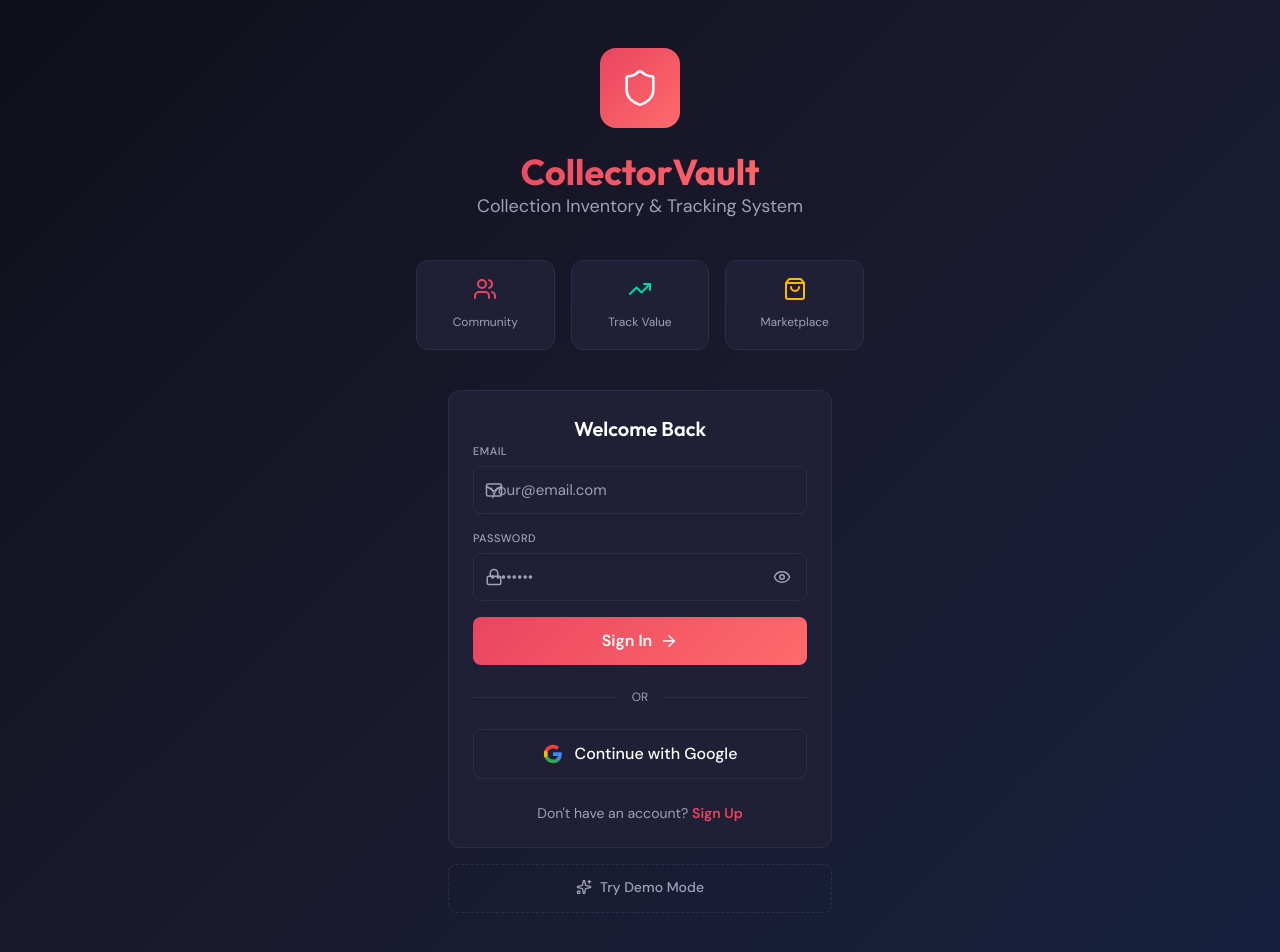
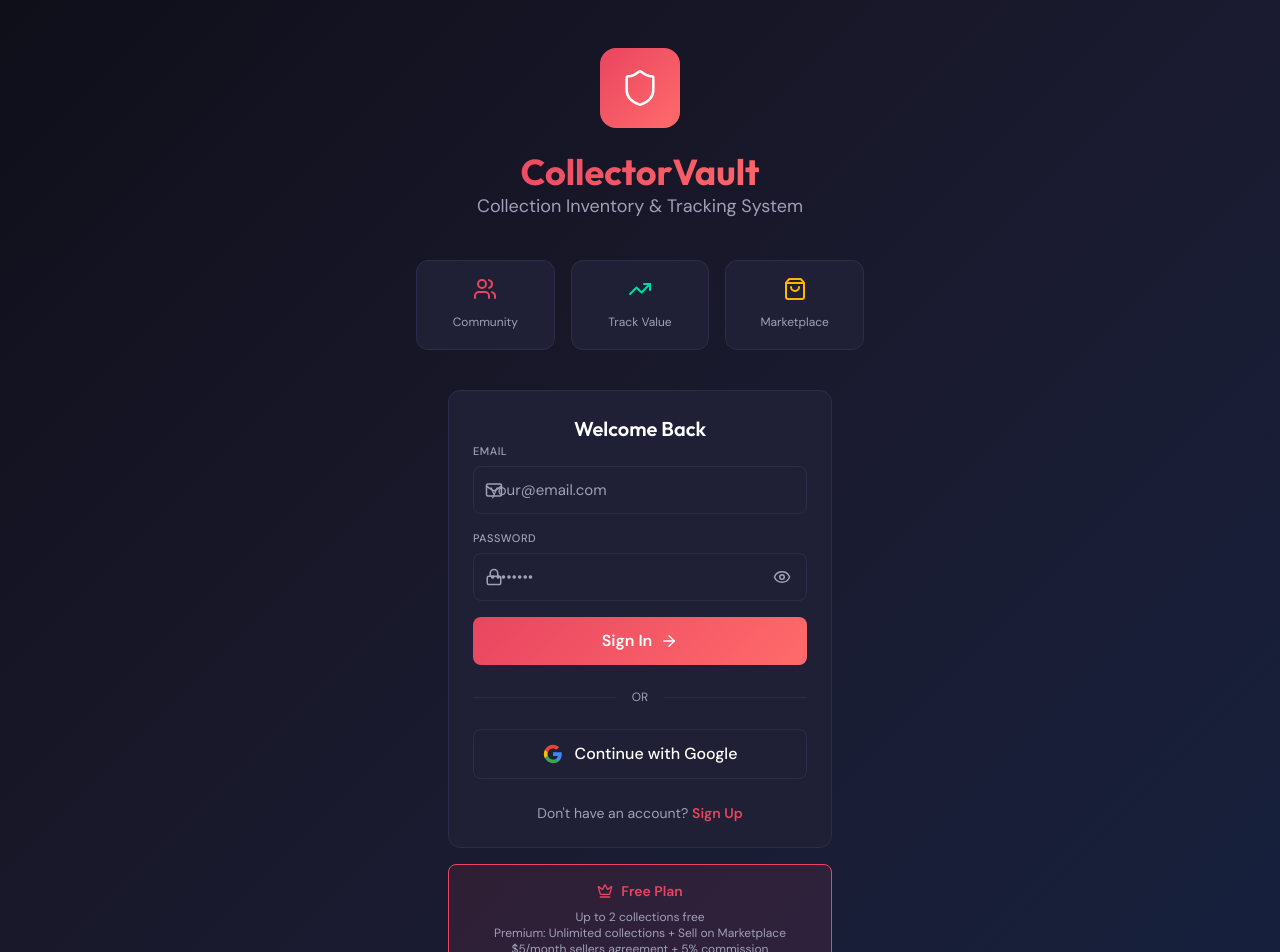
Before and after one commit to leonptucker3886-lab/Collectorshub, a Next.js app: page /login in a window 1280 px wide. Shown: the top 952 px of the page. Built offline with nearby package versions, Linux system fonts and the light colour scheme; no server answers.

Commit message:
feat: remove demo mode, add premium/seller system with collection limits

```diff
--- a/src/app/collections/page.tsx
+++ b/src/app/collections/page.tsx
@@ -13,11 +13,11 @@ import {
 } from 'lucide-react';
 
 export default function CollectionsPage() {
-  const { user, isDemo } = useAuth();
+  const { user } = useAuth();
   const router = useRouter();
   const {
     collections, items, addCollection, deleteCollection,
-    addItem, updateItem, deleteItem, getItemsByCollection, isPremium
+    addItem, updateItem, deleteItem, getItemsByCollection, isPremium, canAddCollection
   } = useStore();
 
   const [viewMode, setViewMode] = useState<'grid' | 'list'>('grid');
@@ -32,16 +32,17 @@ export default function CollectionsPage() {
     isForSale: false, salePrice: 0, categoryAttributes: {} as Record<string, string>
   });
 
-  if (!user && !isDemo) {
+  if (!user) {
     return null;
   }
 
   const premium = isPremium();
+  const canAdd = canAddCollection();
 
   const handleCreateCollection = () => {
-    if (newCollection.name) {
+    if (newCollection.name && canAdd) {
       addCollection({
-        userId: user?.uid || 'demo',
+        userId: user?.uid || '',
         ...newCollection
       });
       setNewCollection({ name: '', type: 'stamps', description: '', coverImage: '' });
@@ -52,7 +53,7 @@ export default function CollectionsPage() {
   const handleAddItem = (collectionId: string) => {
     if (newItem.name) {
       addItem({
-        userId: user?.uid || 'demo',
+        userId: user?.uid || '',
         collectionId,
         ...newItem
       });
--- a/src/app/featured/page.tsx
+++ b/src/app/featured/page.tsx
@@ -13,7 +13,7 @@ import {
 } from 'lucide-react';
 
 export default function FeaturedPage() {
-  const { user, isDemo } = useAuth();
+  const { user } = useAuth();
   const router = useRouter();
   const { collections, items, isPremium, getTotalValue } = useStore();
 
@@ -21,7 +21,7 @@ export default function FeaturedPage() {
 
   const premium = isPremium();
 
-  if (!user && !isDemo) {
+  if (!user) {
     return null;
   }
 
--- a/src/app/login/page.tsx
+++ b/src/app/login/page.tsx
@@ -3,7 +3,7 @@
 import { useState } from 'react';
 import { useRouter } from 'next/navigation';
 import { useAuth } from '@/contexts/AuthContext';
-import { Shield, Mail, Lock, Eye, EyeOff, Sparkles, ArrowRight, Users, TrendingUp, ShoppingBag } from 'lucide-react';
+import { Shield, Mail, Lock, Eye, EyeOff, ArrowRight, Users, TrendingUp, ShoppingBag, Crown } from 'lucide-react';
 
 export default function LoginPage() {
   const [email, setEmail] = useState('');
@@ -13,7 +13,7 @@ export default function LoginPage() {
   const [error, setError] = useState('');
   const [loading, setLoading] = useState(false);
 
-  const { signIn, signUp, signInWithGoogle, setIsDemo } = useAuth();
+  const { signIn, signUp, signInWithGoogle } = useAuth();
   const router = useRouter();
 
   const handleSubmit = async (e: React.FormEvent) => {
@@ -47,11 +47,6 @@ export default function LoginPage() {
     } finally {
       setLoading(false);
     }
-  };
-
-  const handleDemo = () => {
-    setIsDemo(true);
-    router.push('/profile');
   };
 
   return (
@@ -190,17 +185,18 @@ export default function LoginPage() {
             </p>
           </div>
 
-          {/* Demo Button */}
-          <button
-            onClick={handleDemo}
-            className="w-full mt-4 py-3 text-sm font-medium rounded-lg transition-all hover:opacity-80"
-            style={{ border: '1px dashed var(--color-border)', color: 'var(--color-text-secondary)' }}
-          >
-            <span className="inline-flex items-center gap-2">
-              <Sparkles size={16} />
-              Try Demo Mode
-            </span>
-          </button>
+          {/* Pricing Info */}
+          <div className="mt-4 p-4 rounded-lg" style={{ background: 'rgba(233, 69, 96, 0.1)', border: '1px solid var(--color-accent)' }}>
+            <div className="flex items-center justify-center gap-2 mb-2">
+              <Crown size={16} style={{ color: 'var(--color-accent)' }} />
+              <span className="text-sm font-semibold" style={{ color: 'var(--color-accent)' }}>Free Plan</span>
+            </div>
+            <p className="text-xs text-center" style={{ color: 'var(--color-text-secondary)' }}>
+              Up to 2 collections free<br/>
+              Premium: Unlimited collections + Sell on Marketplace<br/>
+              $5/month sellers agreement + 5% commission
+            </p>
+          </div>
         </div>
       </div>
 
--- a/src/app/profile/page.tsx
+++ b/src/app/profile/page.tsx
@@ -13,7 +13,7 @@ import {
 import { BarChart, Bar, XAxis, YAxis, Tooltip, ResponsiveContainer } from 'recharts';
 
 export default function ProfilePage() {
-  const { user, signOut, isDemo } = useAuth();
+  const { user, signOut } = useAuth();
   const router = useRouter();
   const {
     collections, items, wishList, notes, userProfile,
@@ -42,10 +42,10 @@ export default function ProfilePage() {
   const fileInputRef = useRef<HTMLInputElement>(null);
 
   useEffect(() => {
-    if (!user && !isDemo) {
+    if (!user) {
       router.push('/login');
     }
-  }, [user, isDemo, router]);
+  }, [user, router]);
 
   useEffect(() => {
     const timer = setTimeout(() => {
@@ -108,7 +108,7 @@ export default function ProfilePage() {
     value: c.totalValue
   }));
 
-  if (!user && !isDemo) {
+  if (!user) {
     return null;
   }
 
--- a/src/app/settings/page.tsx
+++ b/src/app/settings/page.tsx
@@ -11,13 +11,13 @@ import {
 } from 'lucide-react';
 
 export default function SettingsPage() {
-  const { user, signOut, isDemo } = useAuth();
+  const { user, signOut } = useAuth();
   const router = useRouter();
   const { exportData, collections } = useStore();
 
   const [showDeleteConfirm, setShowDeleteConfirm] = useState(false);
 
-  if (!user && !isDemo) {
+  if (!user) {
     return null;
   }
 
--- a/src/app/share/page.tsx
+++ b/src/app/share/page.tsx
@@ -12,14 +12,14 @@ import {
 } from 'lucide-react';
 
 export default function SharePage() {
-  const { user, isDemo } = useAuth();
+  const { user } = useAuth();
   const router = useRouter();
   const { collections, items, userProfile, getTotalValue, isPremium } = useStore();
 
   const [copied, setCopied] = useState(false);
   const [connectedSocial, setConnectedSocial] = useState<string | null>(null);
 
-  if (!user && !isDemo) {
+  if (!user) {
     return null;
   }
 
--- a/src/contexts/AuthContext.tsx
+++ b/src/contexts/AuthContext.tsx
@@ -19,8 +19,6 @@ interface AuthContextType {
   signUp: (email: string, password: string) => Promise<void>;
   signInWithGoogle: () => Promise<void>;
   signOut: () => Promise<void>;
-  isDemo: boolean;
-  setIsDemo: (value: boolean) => void;
 }
 
 const AuthContext = createContext<AuthContextType | undefined>(undefined);
@@ -28,7 +26,6 @@ const AuthContext = createContext<AuthContextType | undefined>(undefined);
 export function AuthProvider({ children }: { children: ReactNode }) {
   const [user, setUser] = useState<User | null>(null);
   const [loading, setLoading] = useState(true);
-  const [isDemo, setIsDemo] = useState(false);
 
   useEffect(() => {
     const unsubscribe = onAuthStateChanged(auth, (user) => {
@@ -54,7 +51,6 @@ export function AuthProvider({ children }: { children: ReactNode }) {
 
   const signOut = async () => {
     await firebaseSignOut(auth);
-    setIsDemo(false);
   };
 
   return (
@@ -64,9 +60,7 @@ export function AuthProvider({ children }: { children: ReactNode }) {
       signIn,
       signUp,
       signInWithGoogle,
-      signOut,
-      isDemo,
-      setIsDemo
+      signOut
     }}>
       {children}
     </AuthContext.Provider>
--- a/src/contexts/StoreContext.tsx
+++ b/src/contexts/StoreContext.tsx
@@ -9,7 +9,7 @@ interface StoreContextType {
   wishList: WishListItem[];
   userProfile: UserProfile | null;
   notes: string;
-  addCollection: (collection: Omit<Collection, 'id' | 'itemCount' | 'totalValue' | 'createdAt' | 'updatedAt'>) => void;
+  addCollection: (collection: Omit<Collection, 'id' | 'itemCount' | 'totalValue' | 'createdAt' | 'updatedAt'>) => boolean;
   updateCollection: (id: string, updates: Partial<Collection>) => void;
   deleteCollection: (id: string) => void;
   addItem: (item: Omit<Item, 'id' | 'createdAt' | 'updatedAt'>) => void;
@@ -24,6 +24,8 @@ interface StoreContextType {
   getTotalValue: () => number;
   getTotalItems: () => number;
   isPremium: () => boolean;
+  canAddCollection: () => boolean;
+  canSell: () => boolean;
   exportData: () => string;
 }
 
@@ -60,7 +62,10 @@ export function StoreProvider({ children }: { children: ReactNode }) {
     localStorage.setItem('collectorVault_data', JSON.stringify(data));
   }, [collections, items, wishList, userProfile, notes]);
 
-  const addCollection = (collection: Omit<Collection, 'id' | 'itemCount' | 'totalValue' | 'createdAt' | 'updatedAt'>) => {
+  const addCollection = (collection: Omit<Collection, 'id' | 'itemCount' | 'totalValue' | 'createdAt' | 'updatedAt'>): boolean => {
+    if (!canAddCollection()) {
+      return false;
+    }
     const newCollection: Collection = {
       ...collection,
       id: generateId(),
@@ -70,6 +75,7 @@ export function StoreProvider({ children }: { children: ReactNode }) {
       updatedAt: new Date(),
     };
     setCollections(prev => [...prev, newCollection]);
+    return true;
   };
 
   const updateCollection = (id: string, updates: Partial<Collection>) => {
@@ -160,6 +166,9 @@ export function StoreProvider({ children }: { children: ReactNode }) {
       photoURL: '',
       isAnonymous: false,
       isPremium: false,
+      isSeller: false,
+      sellerAgreementAccepted: false,
+      sellerSince: null,
       createdAt: new Date(),
       insuranceInfo: {
         policyNumber: '',
@@ -192,7 +201,16 @@ export function StoreProvider({ children }: { children: ReactNode }) {
   };
 
   const isPremium = () => {
-    return collections.length > 2;
+    return userProfile?.isPremium || false;
+  };
+
+  const canAddCollection = () => {
+    if (userProfile?.isPremium) return true;
+    return collections.length < 2;
+  };
+
+  const canSell = (): boolean => {
+    return !!(userProfile?.isPremium && userProfile?.isSeller && userProfile?.sellerAgreementAccepted);
   };
 
   const exportData = () => {
@@ -221,6 +239,8 @@ export function StoreProvider({ children }: { children: ReactNode }) {
       getTotalValue,
       getTotalItems,
       isPremium,
+      canAddCollection,
+      canSell,
       exportData
     }}>
       {children}
--- a/src/lib/types.ts
+++ b/src/lib/types.ts
@@ -60,6 +60,9 @@ export interface UserProfile {
   photoURL: string;
   isAnonymous: boolean;
   isPremium: boolean;
+  isSeller: boolean;
+  sellerAgreementAccepted: boolean;
+  sellerSince: Date | null;
   createdAt: Date;
   insuranceInfo: InsuranceInfo;
 }
```
